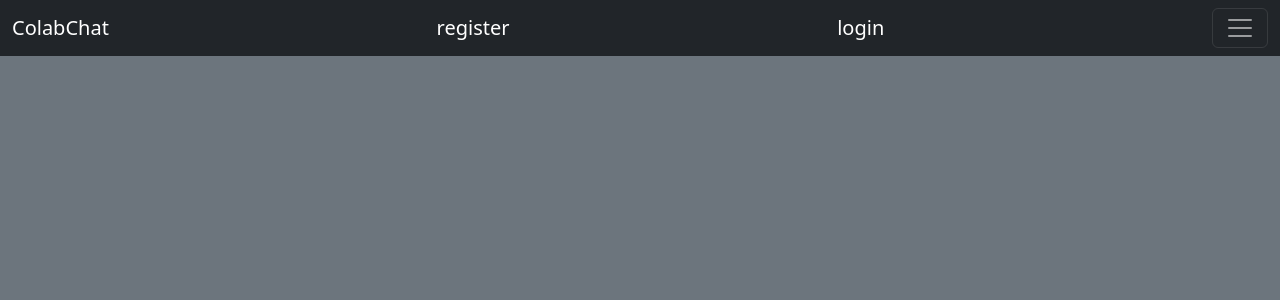
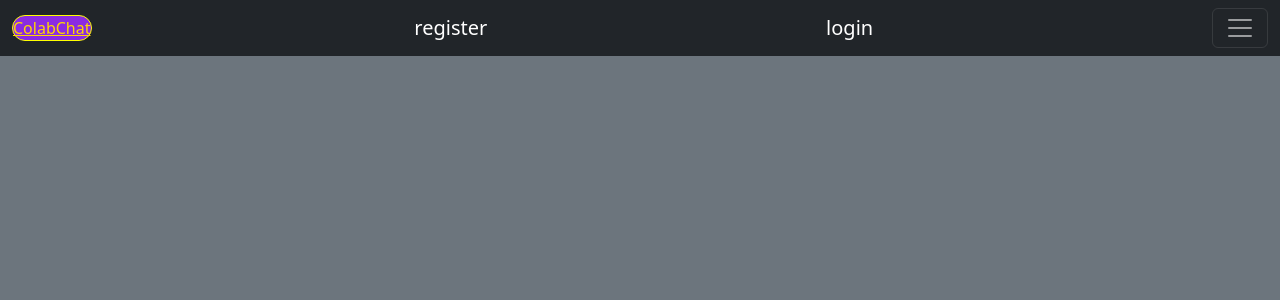
Before and after one commit to Arrxeen/Socialmedia, a Django app: page / in a window 1280 px wide. Shown: the top 300 px of the page. Run offline with Django 3.2, Linux system fonts and the light colour scheme; data that the repository does not hold is empty.

Commit message:
improve static dir

```diff
--- /dev/null
+++ b/socialmedia/static/css/style.css
@@ -0,0 +1,6 @@
+.gold-title {
+    color: gold;
+    background-color: blueviolet;
+    border: 1px solid yellow;
+    border-radius: 30px;
+}
--- a/socialmedia/templates/home/base.html
+++ b/socialmedia/templates/home/base.html
@@ -1,14 +1,16 @@
+{% load static %}
 <!DOCTYPE html>
 <head>
     <meta charset="UTF-8">
     <title>Document</title>
     <link href="https://cdn.jsdelivr.net/npm/bootstrap@5.3.2/dist/css/bootstrap.min.css" rel="stylesheet" integrity="sha384-T3c6CoIi6uLrA9TneNEoa7RxnatzjcDSCmG1MXxSR1GAsXEV/Dwwykc2MPK8M2HN" crossorigin="anonymous">
+    <link rel="stylesheet" href="{% static 'css/style.css' %}">
 </head>
     <body class="bg-secondary text-light">
         <script src="https://cdn.jsdelivr.net/npm/bootstrap@5.3.2/dist/js/bootstrap.bundle.min.js" integrity="sha384-C6RzsynM9kWDrMNeT87bh95OGNyZPhcTNXj1NW7RuBCsyN/o0jlpcV8Qyq46cDfL" crossorigin="anonymous"></script>
         <nav class="navbar navbar-dark bg-dark">
             <div class="container-fluid">
-              <a class="navbar-brand" href="{% url 'home' %}">ColabChat</a>
+              <a class="gold-title" href="{% url 'home' %}">ColabChat</a>
               {% if request.user.is_authenticated %}
                 <h2 class="navbar-brand">
                   {{request.user.first_name}}
```
